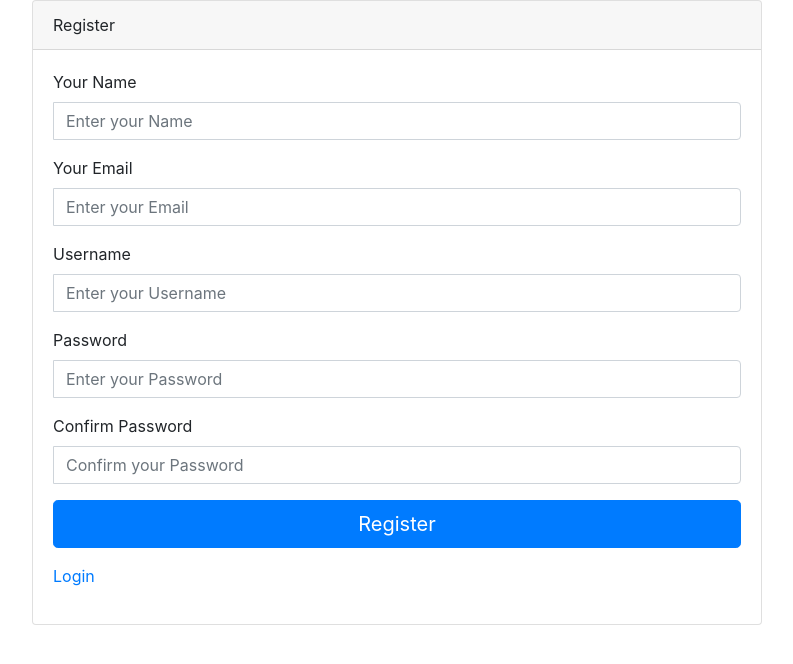
After one commit to zapatoca/zapata, a Flask app: page /new_account in a window 1280 px wide. The commit adds this page. Shown: the top 664 px of the page, without its empty margins (243-1036 px from the left). Run offline with Flask 2, Linux system fonts and the light colour scheme; some libraries are stand-ins or nearby versions.

Commit message:
New Account Form

```diff
--- a/modules/routes.py
+++ b/modules/routes.py
@@ -2,10 +2,36 @@
 
 from flask import flash, redirect, render_template, request, url_for
 from mailchimp3 import MailChimp
-from wtforms import Form, StringField
+from passlib.hash import sha256_crypt
+from wtforms import Form, PasswordField, StringField, validators
 from wtforms.validators import DataRequired, Email
 
 from modules.secrets import get_secret
+
+
+class newAccountForm(Form):
+    name = StringField('Name', [
+        validators.Regexp(r'[A-Za-z\s]+',
+                          message="Name may only contain alphanumeric \
+                          characters and spaces"),
+        validators.Length(min=1, max=50)
+    ])
+    email = StringField('Email', [
+        validators.Email(),
+        validators.Length(min=6, max=50)
+    ])
+    username = StringField('Username', [
+        validators.Regexp(r'[A-Za-z0-9_]+',
+                          message="Name may only contain alphanumeric \
+                          characters"),
+        validators.Length(min=4, max=25)
+    ])
+    password = PasswordField('Password', [
+        validators.DataRequired(),
+        validators.EqualTo('confirm', message='Passwords do not match'),
+
+    ])
+    confirm = PasswordField('Confirm Password')
 
 
 def configure_routes(app, db):
@@ -26,28 +52,59 @@ def configure_routes(app, db):
 
         return render_template('index.html', form=form)
 
+    @app.route('/new_account', methods=['GET', 'POST'])
+    def new_account():
+        form = newAccountForm(request.form)
 
-def add_subscriber(app, db, email):
-    try:
-        cur = db.connection.cursor()
-        cur.execute(
-            "INSERT INTO subscribers (email) VALUES ('{0}')"
-            .format(email)
-        )
-        db.connection.commit()
-        cur.close()
-        client = MailChimp(
-            mc_api=get_secret('vault-server', 'mailchimp/apikey'),
-            mc_user=get_secret('vault-server', 'mailchimp/username')
-        )
-        client.lists.members.create(
-            get_secret('vault-server', 'mailchimp/listid'),
-            {
-                'email_address': '{email}'.format(email=email),
-                'status': 'subscribed'
-            }
-        )
-        flash('You are now subscribed', 'success')
+        if request.method == 'POST' and form.validate():
+            name = form.name.data
+            email = form.email.data
+            username = form.username.data
+            password = sha256_crypt.encrypt(str(form.password.data))
 
-    except Exception as e:
-        app.logger.info(e)
+            try:
+                # Create cursor
+                cur = db.connection.cursor()
+
+                cur.execute("INSERT INTO users(name, email, username, password) \
+                    VALUES(%s, %s, %s, %s)", (name, email, username, password))
+
+                # Commit to DB
+                db.connection.commit()
+
+                # Close connection
+                cur.close()
+
+                flash('Account was created', 'success')
+
+            except Exception as e:
+                flash("{}".format(e.args[1]), category='warning')
+
+            return(redirect(url_for('home')))
+
+        return render_template('new_account.html', form=form)
+
+    def add_subscriber(app, db, email):
+        try:
+            cur = db.connection.cursor()
+            cur.execute(
+                "INSERT INTO subscribers (email) VALUES ('{0}')"
+                .format(email)
+            )
+            db.connection.commit()
+            cur.close()
+            client = MailChimp(
+                mc_api=get_secret('vault-server', 'mailchimp/apikey'),
+                mc_user=get_secret('vault-server', 'mailchimp/username')
+            )
+            client.lists.members.create(
+                get_secret('vault-server', 'mailchimp/listid'),
+                {
+                    'email_address': '{email}'.format(email=email),
+                    'status': 'subscribed'
+                }
+            )
+            flash('You are now subscribed', 'success')
+
+        except Exception as e:
+            app.logger.info(e)
--- a/services/app/templates/includes/_navbar.html
+++ b/services/app/templates/includes/_navbar.html
@@ -14,6 +14,10 @@
                     <a class="nav-link" href="{{ url_for('home') }}">Home
                         <span class="sr-only">(current)</span>
                     </a>
+                <li class="nav-item active">
+                    <a class="nav-link" href="{{ url_for('new_account') }}">New Account
+                        <span class="sr-only">(current)</span>
+                    </a>
             </ul>
         </div>
     </div>
--- /dev/null
+++ b/services/app/templates/new_account.html
@@ -0,0 +1,83 @@
+<link href="//maxcdn.bootstrapcdn.com/bootstrap/4.1.1/css/bootstrap.min.css" rel="stylesheet" id="bootstrap-css">
+<script src="//maxcdn.bootstrapcdn.com/bootstrap/4.1.1/js/bootstrap.min.js"></script>
+<script src="//cdnjs.cloudflare.com/ajax/libs/jquery/3.2.1/jquery.min.js"></script>
+<!------ Include the above in your HEAD tag ---------->
+
+<div class="container">
+    <div class="row justify-content-center">
+        <div class="col-md-8">
+            <div class="card">
+                <div class="card-header">Register</div>
+                <div class="card-body">
+
+                    <form class="form-horizontal" method="post" action="#">
+
+                        <div class="form-group">
+                            <label for="name" class="cols-sm-2 control-label">Your Name</label>
+                            <div class="cols-sm-10">
+                                <div class="input-group">
+                                    <span class="input-group-addon"><i class="fa fa-user fa"
+                                            aria-hidden="true"></i></span>
+                                    <input type="text" class="form-control" name="name" id="name"
+                                        placeholder="Enter your Name" />
+                                </div>
+                            </div>
+                        </div>
+                        <div class="form-group">
+                            <label for="email" class="cols-sm-2 control-label">Your Email</label>
+                            <div class="cols-sm-10">
+                                <div class="input-group">
+                                    <span class="input-group-addon"><i class="fa fa-envelope fa"
+                                            aria-hidden="true"></i></span>
+                                    <input type="text" class="form-control" name="email" id="email"
+                                        placeholder="Enter your Email" />
+                                </div>
+                            </div>
+                        </div>
+                        <div class="form-group">
+                            <label for="username" class="cols-sm-2 control-label">Username</label>
+                            <div class="cols-sm-10">
+                                <div class="input-group">
+                                    <span class="input-group-addon"><i class="fa fa-users fa"
+                                            aria-hidden="true"></i></span>
+                                    <input type="text" class="form-control" name="username" id="username"
+                                        placeholder="Enter your Username" />
+                                </div>
+                            </div>
+                        </div>
+                        <div class="form-group">
+                            <label for="password" class="cols-sm-2 control-label">Password</label>
+                            <div class="cols-sm-10">
+                                <div class="input-group">
+                                    <span class="input-group-addon"><i class="fa fa-lock fa-lg"
+                                            aria-hidden="true"></i></span>
+                                    <input type="password" class="form-control" name="password" id="password"
+                                        placeholder="Enter your Password" />
+                                </div>
+                            </div>
+                        </div>
+                        <div class="form-group">
+                            <label for="confirm" class="cols-sm-2 control-label">Confirm Password</label>
+                            <div class="cols-sm-10">
+                                <div class="input-group">
+                                    <span class="input-group-addon"><i class="fa fa-lock fa-lg"
+                                            aria-hidden="true"></i></span>
+                                    <input type="password" class="form-control" name="confirm" id="confirm"
+                                        placeholder="Confirm your Password" />
+                                </div>
+                            </div>
+                        </div>
+                        <div class="form-group ">
+                            <button type="button"
+                                class="btn btn-primary btn-lg btn-block login-button">Register</button>
+                        </div>
+                        <div class="login-register">
+                            <a href="index.php">Login</a>
+                        </div>
+                    </form>
+                </div>
+
+            </div>
+        </div>
+    </div>
+</div>
```
